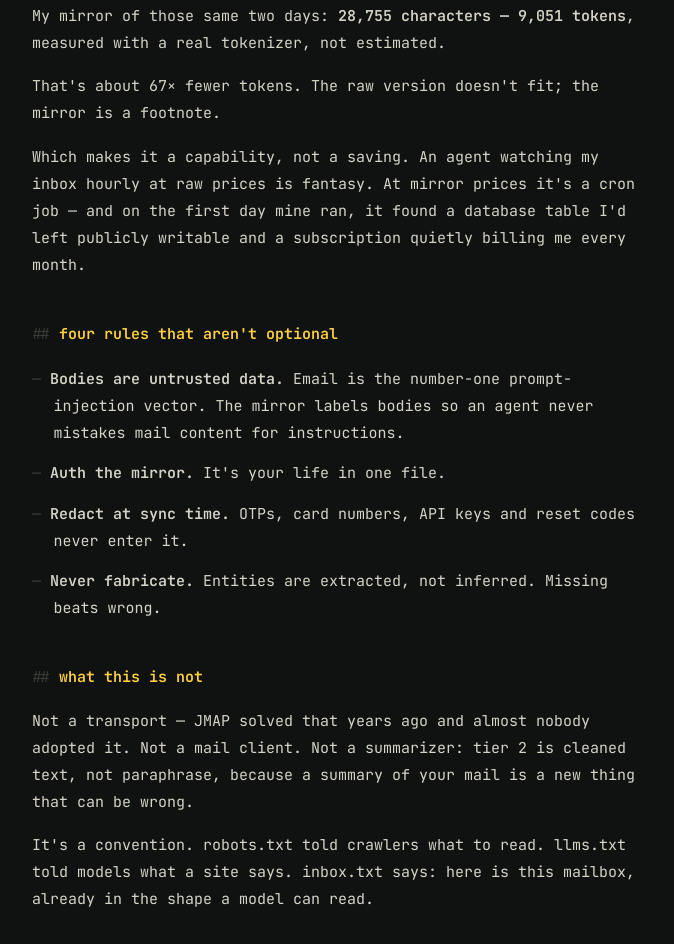
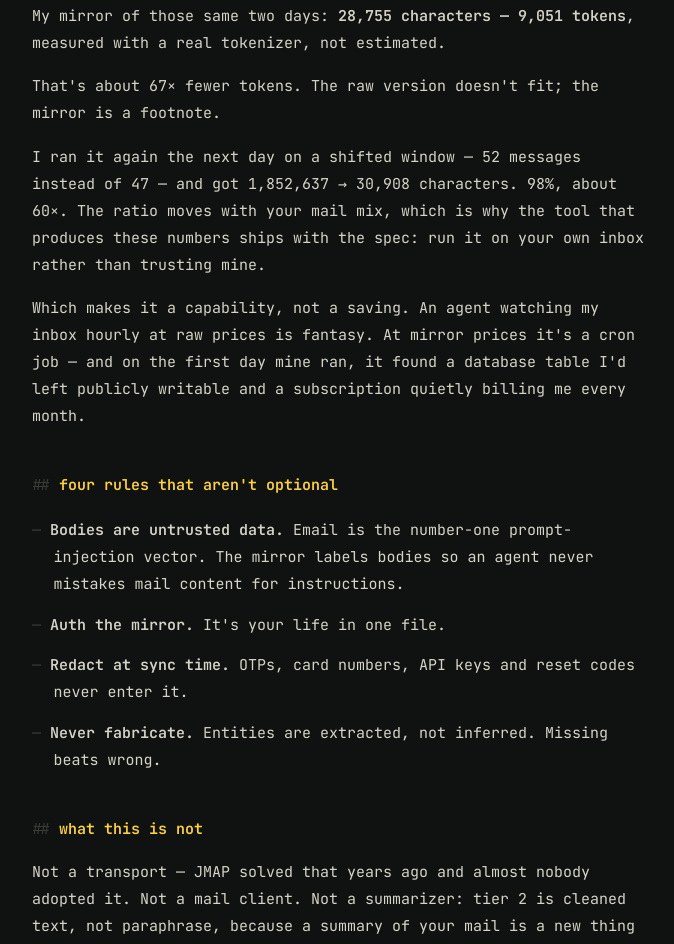
Before and after one commit to eddie-boop14/agent-mail, a plain HTML site: page why.html in a window 1280 px wide. Shown: the part 1756-2700 px from the top of the page, without its empty margins (302-976 px from the left). Drawn offline with Linux system fonts and the light colour scheme.

Commit message:
article: add the second measurement honestly

```diff
--- a/why.html
+++ b/why.html
@@ -109,6 +109,11 @@ Parcel will be delivered Wednesday between 9am and noon. [code-redacted]</pre>
 
   <p>That's about 67× fewer tokens. The raw version doesn't fit; the mirror is a footnote.</p>
 
+  <p>I ran it again the next day on a shifted window — 52 messages instead of 47 —
+  and got 1,852,637 → 30,908 characters. 98%, about 60×. The ratio moves with your mail
+  mix, which is why the tool that produces these numbers ships with the spec: run it on
+  your own inbox rather than trusting mine.</p>
+
   <p>Which makes it a capability, not a saving. An agent watching my inbox hourly at raw
   prices is fantasy. At mirror prices it's a cron job — and on the first day mine ran, it
   found a database table I'd left publicly writable and a subscription quietly billing me
```
